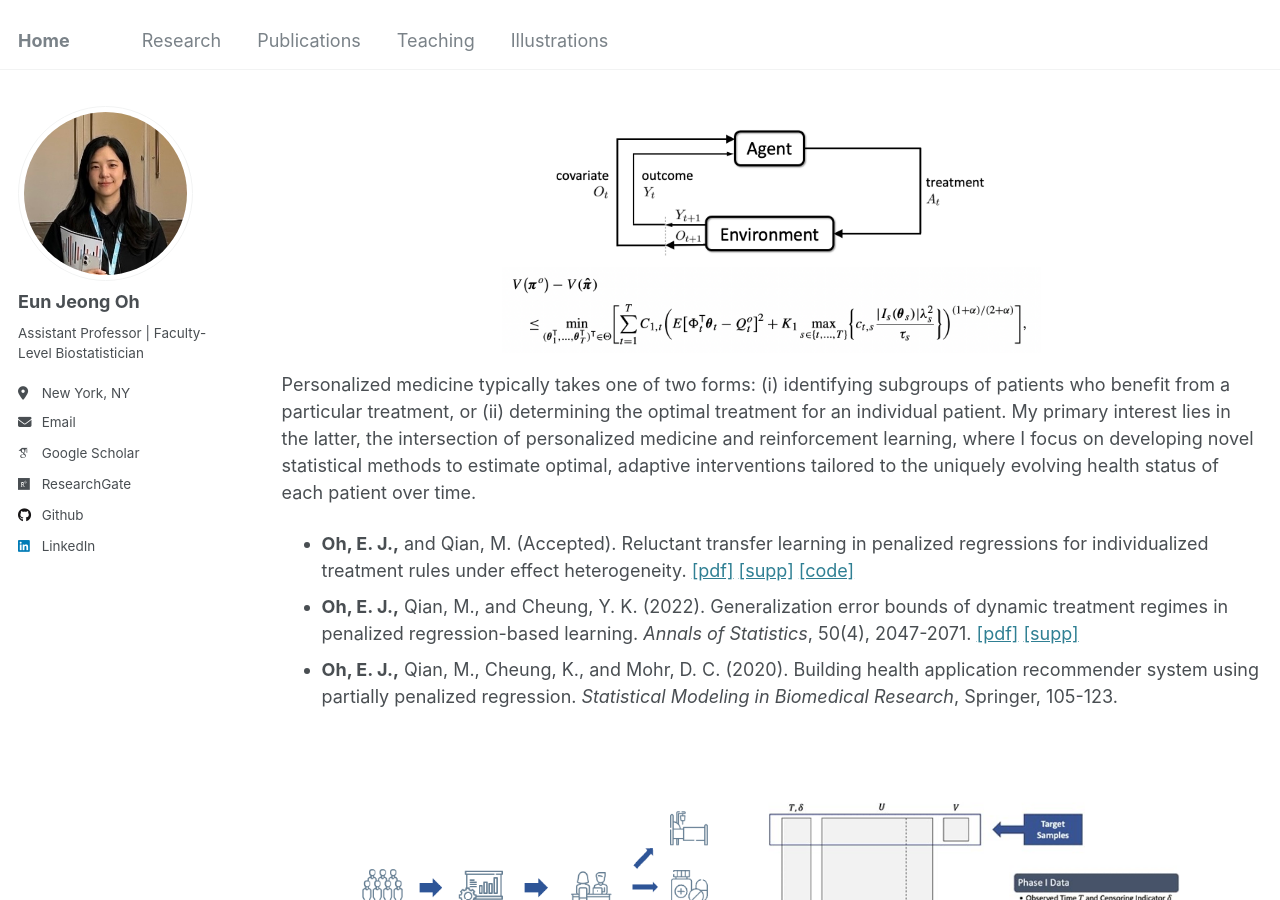
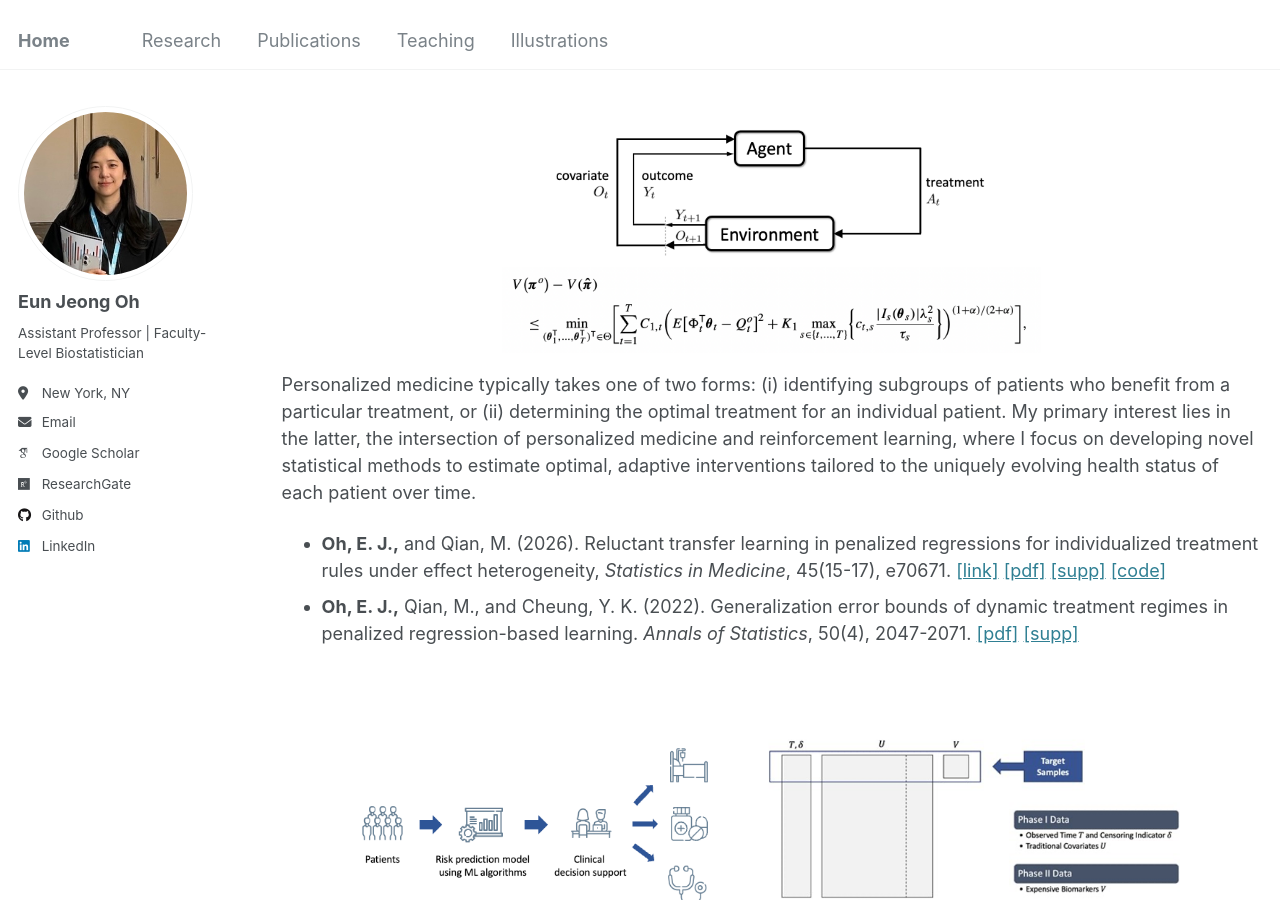
Before and after one commit to oheunj/oheunj.github.io, a Jekyll site: the page built from _pages/research.md, in a window 1280 px wide and 900 px high. Built offline with Jekyll 4.4.1, drawn with Linux system fonts in a browser that asks for light colours; some web fonts are replaced.

Commit message:
Update research.md

```diff
--- a/_pages/research.md
+++ b/_pages/research.md
@@ -18,9 +18,12 @@
 
 Personalized medicine typically takes one of two forms: (i) identifying subgroups of patients who benefit from a particular treatment, or (ii) determining the optimal treatment for an individual patient. My primary interest lies in the latter, the intersection of personalized medicine and reinforcement learning, where I focus on developing novel statistical methods to estimate optimal, adaptive interventions tailored to the uniquely evolving health status of each patient over time.
 
-* __Oh, E. J.,__ and Qian, M. (Accepted). Reluctant transfer learning in penalized regressions for individualized treatment rules under effect heterogeneity. [[pdf]](https://pmc.ncbi.nlm.nih.gov/articles/PMC13349454/pdf/SIM-45-0.pdf) [[supp]](https://onlinelibrary.wiley.com/action/downloadSupplement?doi=10.1002%2Fsim.70671&file=sim70671-sup-0001-Supinfo.pdf.pdf) [[code]](https://github.com/oheunj/RTL)
+* __Oh, E. J.,__ and Qian, M. (2026). Reluctant transfer learning in penalized regressions for individualized treatment rules under effect heterogeneity, _Statistics in Medicine_, 45(15-17), e70671. [[link]](https://onlinelibrary.wiley.com/doi/10.1002/sim.70671) [[pdf]](https://pmc.ncbi.nlm.nih.gov/articles/PMC13349454/pdf/SIM-45-0.pdf) [[supp]](https://onlinelibrary.wiley.com/action/downloadSupplement?doi=10.1002%2Fsim.70671&file=sim70671-sup-0001-Supinfo.pdf.pdf) [[code]](https://github.com/oheunj/RTL)
 * __Oh, E. J.,__ Qian, M., and Cheung, Y. K. (2022). Generalization error bounds of dynamic treatment regimes in penalized regression-based learning. _Annals of Statistics_, 50(4), 2047-2071. [[pdf]](https://par.nsf.gov/servlets/purl/10429985) [[supp]](https://oheunj.github.io/files/GenErrorBounds_supp.pdf)
+
+<!--
 * __Oh, E. J.,__ Qian, M., Cheung, K., and Mohr, D. C. (2020). Building health application recommender system using partially penalized regression. _Statistical Modeling in Biomedical Research_, Springer, 105-123.
+-->
 
 
 <br>
```
